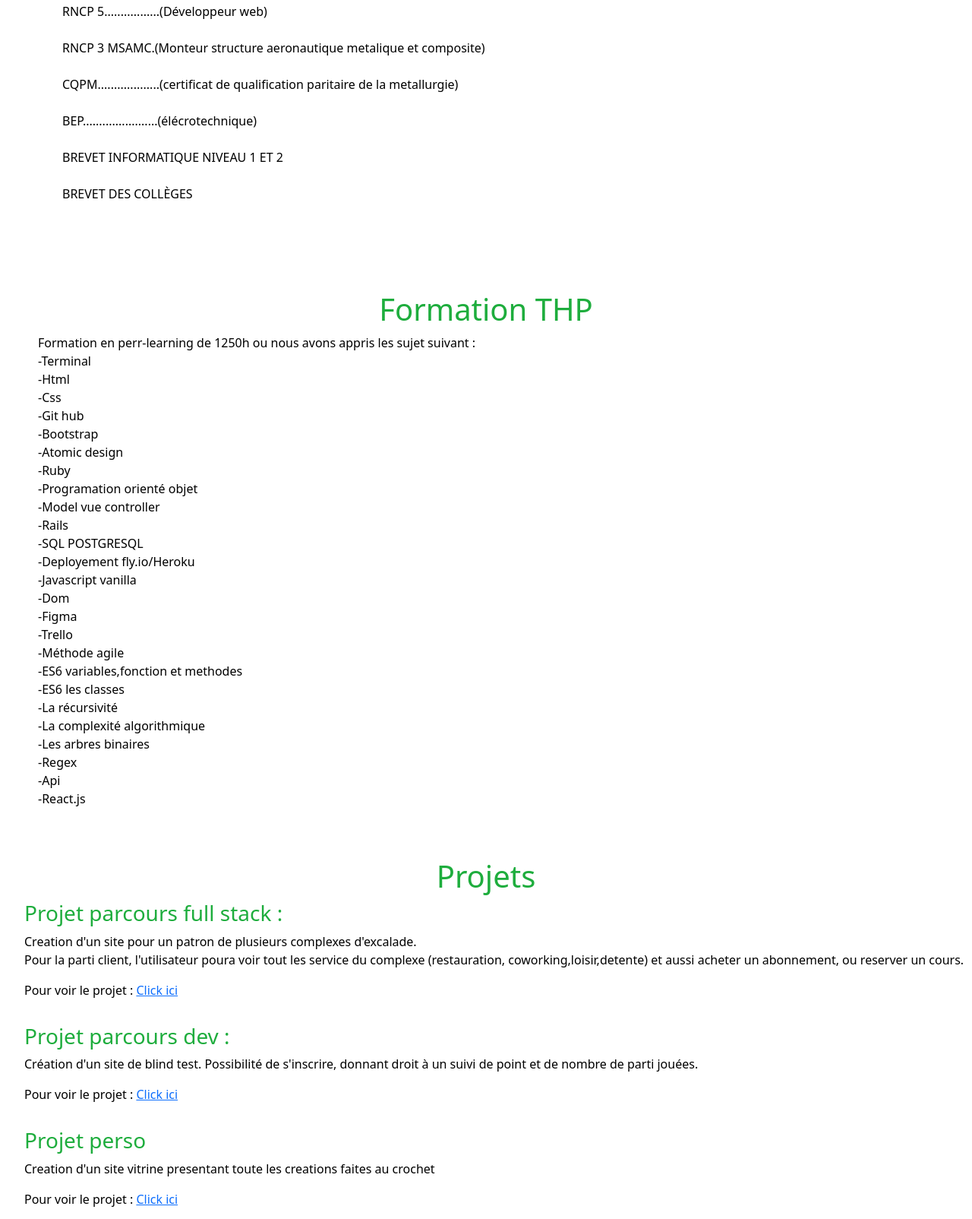
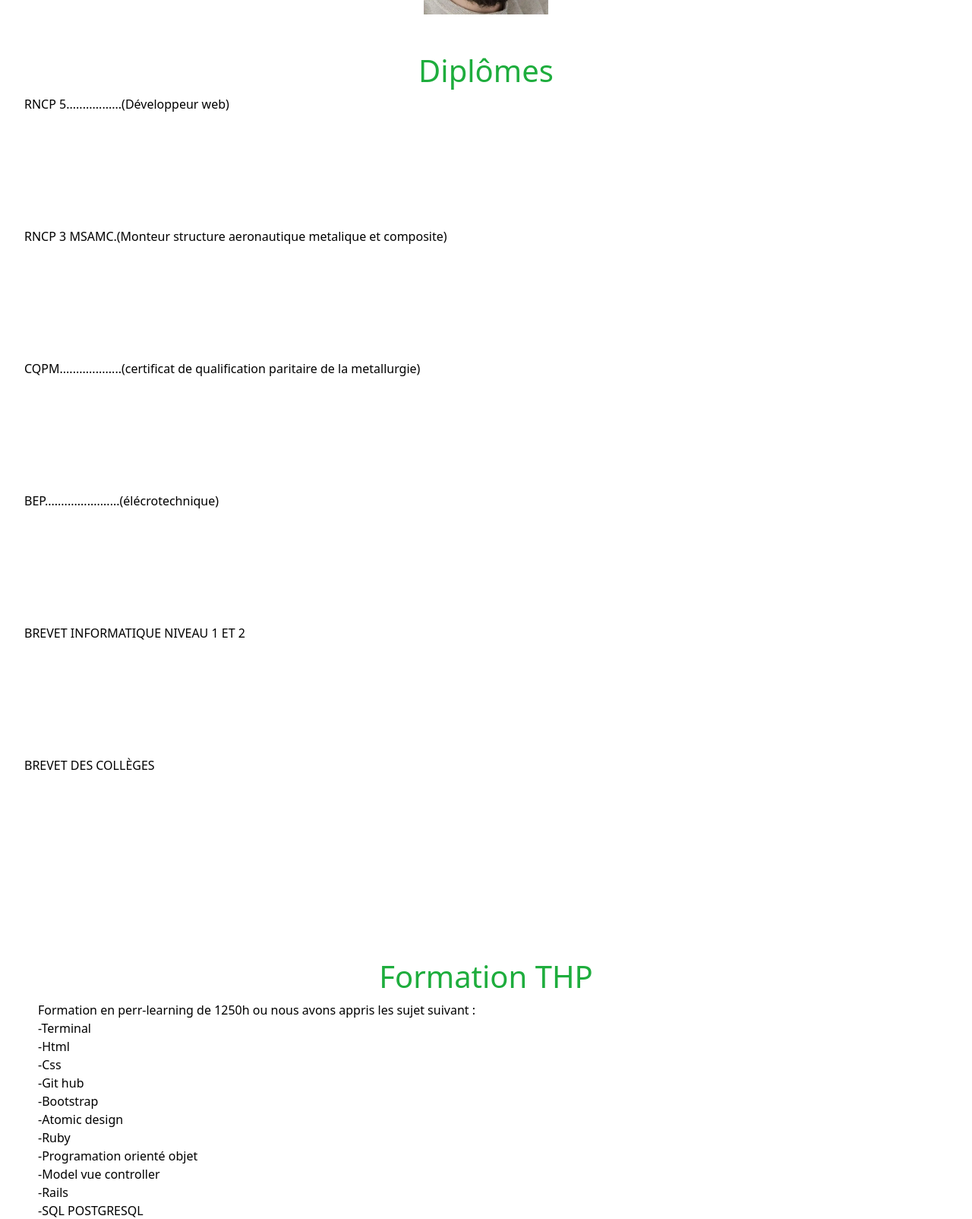
Before and after one commit to thimibka/Portfolio, a website: page index.html in a window 1280 px wide. Shown: the part 773-2377 px from the top of the page at 76% size. Drawn offline with nearby package versions, Linux system fonts and the light colour scheme.

```diff
--- a/index.html
+++ b/index.html
@@ -52,7 +52,7 @@
         des solutions robustes et durable.<br>
         Merci de prendre le temps de me connaître un peu mieux. J'ai hâte de faire partie d'une communauté dynamique et
         de
-        relever de nouveaux défis.<br><br>
+        relever de nouveaux défis.<br><br><br><br><br>
         🌐 Où me trouver :<br>
         GITHUB : <a href="https://github.com/thimibka">ici</a><br>
         LINKEDIN : <a href="https://www.linkedin.com/in/gervais-mickael-thimibka">ici</a><br>
@@ -71,19 +71,44 @@
 
     <div id="text-diplomes">
       <ul>
-        <li id="diplome-1" onmouseover="showImage(1)" onmouseout="hideImage(1)">RNCP 5.................(Développeur web)
-        </li><br>
+        <div class="diplome1">
+          <li id="diplome-1" onmouseover="showImage(1)" onmouseout="hideImage(1)">RNCP 5.................(Développeur
+            web)
+          </li>
+        </div>
+        <br>
+
+        <div class="diplome2">
           <li id="diplome-2" onmouseover="showImage(2)" onmouseout="hideImage(2)">RNCP 3 MSAMC.(Monteur structure
             aeronautique
-          metalique et composite) </li><br>
-        <li id="diplome-3" onmouseover="showImage(3)" onmouseout="hideImage(3)">CQPM...................(certificat de
-          qualification paritaire de la metallurgie) </li><br>
+            metalique et composite) </li>
+        </div>
+        <br>
+
+        <div class="diplome3">
+          <li id="diplome-3" onmouseover="showImage(3)" onmouseout="hideImage(3)">CQPM...................(certificat
+            de
+            qualification paritaire de la metallurgie) </li>
+        </div>
+        <br>
+
+        <div class="diplome4">
           <li id="diplome-4" onmouseover="showImage(4)" onmouseout="hideImage(4)">
             BEP.......................(élécrotechnique)
-        </li><br>
-        <li id="diplome-5" onmouseover="showImage(5)" onmouseout="hideImage(5)">BREVET INFORMATIQUE NIVEAU 1 ET 2</li>
+          </li>
+        </div>
         <br>
+
+        <div class="diplome5">
+          <li id="diplome-5" onmouseover="showImage(5)" onmouseout="hideImage(5)">BREVET INFORMATIQUE NIVEAU 1 ET 2
+          </li>
+        </div>
+        <br>
+
+        <div class="diplome6">
           <li id="diplome-6" onmouseover="showImage(6)" onmouseout="hideImage(6)">BREVET DES COLLÈGES</li>
+        </div>
+    </div>
     </ul>
   </div>
 
@@ -128,25 +153,29 @@
     </div>
     <div id="link-projets">
       <ul>
+        <div class="projet1">
         <h3 id="projet-1" onmouseover="showImageProjet(1)" onmouseout="hideImageProjet(1)">Projet parcours full stack
           :</h3>
         <p>Creation d'un site pour un patron de plusieurs complexes d'excalade.<br>
           Pour la parti client, l'utilisateur poura voir tout les service du complexe (restauration,
           coworking,loisir,detente)
           et aussi acheter un abonnement, ou reserver un cours.</p>
-          <p>Pour voir le projet : <a href=" https://theclimbingproject.herokuapp.com/">Click ici</a></p>
+        <p>Pour voir le projet : <a href=" https://theclimbingproject.herokuapp.com/">Click ici</a></p></div>
       </ul>
       <ul>
+
+        <div class="projet2">
         <h3 id="projet-2" onmouseover="showImageProjet(2)" onmouseout="hideImageProjet(2)">Projet parcours dev :</h3>
         <p>Création d'un site de blind test. Possibilité de s'inscrire, donnant droit à un suivi de point et de
           nombre
           de parti jouées. </p>
-          <p>Pour voir le projet : <a href="https://musicdetective.vercel.app/"> Click ici </a></p>
+        <p>Pour voir le projet : <a href="https://musicdetective.vercel.app/"> Click ici </a></p></div>
       </ul>
       <ul>
+        <div class="projet3">
         <h3 id="projet-3" onmouseover="showImageProjet(3)" onmouseout="hideImageProjet(3)">Projet perso</h3>
         <p>Creation d'un site vitrine presentant toute les creations faites au crochet</p>
-          <p>Pour voir le projet : <a href="https://crochets-de-marinette.vercel.app/">Click ici</a> </p>
+        <p>Pour voir le projet : <a href="https://crochets-de-marinette.vercel.app/">Click ici</a> </p></div>
       </ul>
     </div>
   </div>
--- a/scrollspy.js
+++ b/scrollspy.js
@@ -1,28 +1,28 @@
-document.addEventListener("DOMContentLoaded", function () {
-  const scrollSpy = new bootstrap.ScrollSpy(document.body, {
-    target: ".navbar",
-    offset: 50,
-  });
-});
+// document.addEventListener("DOMContentLoaded", function () {
+//   const scrollSpy = new bootstrap.ScrollSpy(document.body, {
+//     target: ".navbar",
+//     offset: 50,
+//   });
+// });
 
-let image = document.getElementById("image");
-image.addEventListener(
-  "mouseenter",
-  function (event) {
-    event.target.style.width = "50vw";
-    event.target.style.height = "50vh";
+// let image = document.getElementById("image");
+// image.addEventListener(
+//   "mouseenter",
+//   function (event) {
+//     event.target.style.width = "50vw";
+//     event.target.style.height = "50vh";
 
-    image.addEventListener(
-      "mouseleave",
-      function (event) {
-        event.target.style.width = "";
-        event.target.style.height = "";
-      },
-      500
-    );
-  },
-  false
-);
+//     image.addEventListener(
+//       "mouseleave",
+//       function (event) {
+//         event.target.style.width = "";
+//         event.target.style.height = "";
+//       },
+//       500
+//     );
+//   },
+//   false
+// );
 
 function showImage(index) {
   let image = document.getElementById("image-diplome-" + index);
--- a/style.css
+++ b/style.css
@@ -1,6 +1,3 @@
-* {
-  background-color: rgb(255, 255, 255);
-}
 body {
   position: relative;
 }
@@ -20,6 +17,7 @@
 #presentation {
   display: flex;
   flex-direction: column;
+  margin-bottom: 50px;
 }
 #title-presentation {
   display: flex;
@@ -55,13 +53,8 @@
 #title-diplomes {
   display: flex;
   justify-content: center;
+  align-items: center;
 }
-#text-diplomes {
-  margin-left: 50px;
-  display: flex;
-  justify-content: start;
-}
-
 #formation {
   display: flex;
   flex-direction: column;
@@ -99,6 +92,8 @@
 
 #text-diplomes li {
   cursor: pointer;
+  display: flex;
+  align-items: start;
 }
 
 .projet-title-container {
@@ -114,11 +109,41 @@
 }
 .diplome-title-container {
   display: flex;
-  flex-direction: column;
-  align-items: start;
+
+  align-items: end;
 }
 .diplome-image {
   width: 30vw;
   height: auto;
   display: none;
 }
+.diplome1 {
+
+  height: 150px;
+  display: flex;
+}
+.diplome2 {
+
+  height: 150px;
+  display: flex;
+}
+.diplome3 {
+
+  height: 150px;
+  display: flex;
+}
+.diplome4 {
+
+  height: 150px;
+  display: flex;
+}
+.diplome5 {
+
+  height: 150px;
+  display: flex;
+}
+.diplome6 {
+
+  height: 150px;
+  display: flex;
+}
```
Lines whose indentation alone changed are shown as unchanged.
